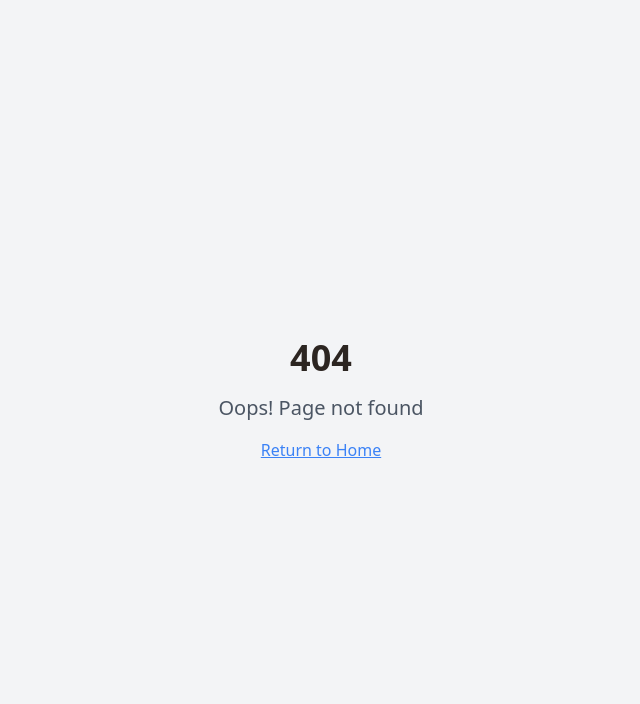
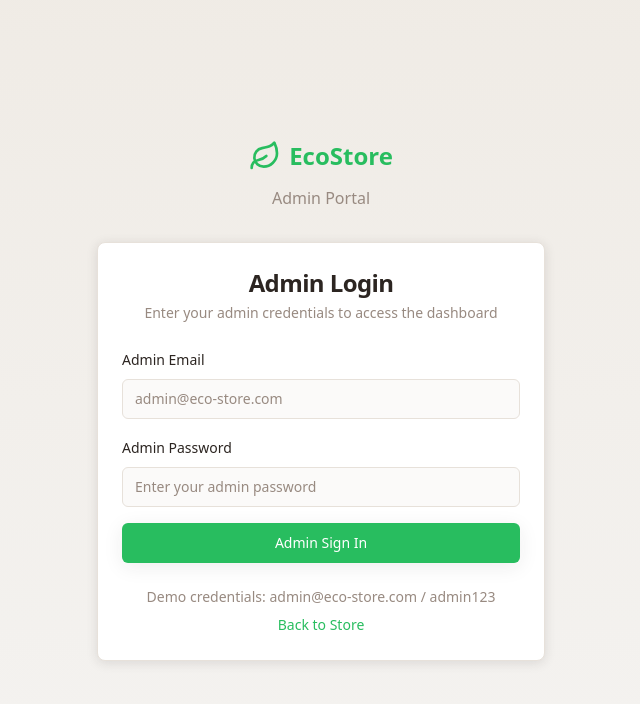
Before and after one commit to mahinbs/thread-thrift-hub, a React (Vite) app: page /admin/login in a window 1280 px wide. Before the commit this address had no page. Shown: the top 704 px of the page, without its empty margins (319-959 px from the left). Built offline with nearby package versions, Linux system fonts and the light colour scheme.

Commit message:
Fix: Restrict login to admin only
The AI reverted the customer login changes and ensured the login page is only for admin access.

```diff
--- a/src/App.tsx
+++ b/src/App.tsx
@@ -6,6 +6,7 @@ import { BrowserRouter, Routes, Route } from "react-router-dom";
 import Index from "./pages/Index";
 import Sell from "./pages/Sell";
 import Login from "./pages/Login";
+import AdminLogin from "./pages/AdminLogin";
 import Dashboard from "./pages/admin/Dashboard";
 import AddItem from "./pages/admin/AddItem";
 import Inventory from "./pages/admin/Inventory";
@@ -26,6 +27,7 @@ const App = () => (
           <Route path="/" element={<Index />} />
           <Route path="/sell" element={<Sell />} />
           <Route path="/login" element={<Login />} />
+          <Route path="/admin/login" element={<AdminLogin />} />
           <Route path="/collections/:category" element={<Collections />} />
           <Route path="/admin/dashboard" element={
             <ProtectedRoute>
--- a/src/components/Header.tsx
+++ b/src/components/Header.tsx
@@ -34,7 +34,7 @@ const Header = () => {
             </Link>
           </Button>
           <Button variant="eco" size="sm" asChild>
-            <Link to="/admin/dashboard">
+            <Link to="/admin/login">
               <ShoppingBag className="h-4 w-4" />
               <span className="hidden sm:inline ml-2">Admin</span>
             </Link>
--- /dev/null
+++ b/src/pages/AdminLogin.tsx
@@ -0,0 +1,132 @@
+import { useState } from "react"
+import { useNavigate, Link } from "react-router-dom"
+import { Button } from "@/components/ui/button"
+import { Input } from "@/components/ui/input"
+import { Label } from "@/components/ui/label"
+import { Card, CardContent, CardDescription, CardHeader, CardTitle } from "@/components/ui/card"
+import { Alert, AlertDescription } from "@/components/ui/alert"
+import { Loader2, Leaf } from "lucide-react"
+
+const AdminLogin = () => {
+  const [email, setEmail] = useState("")
+  const [password, setPassword] = useState("")
+  const [isLoading, setIsLoading] = useState(false)
+  const [error, setError] = useState("")
+  const navigate = useNavigate()
+
+  const handleSubmit = async (e: React.FormEvent) => {
+    e.preventDefault()
+    setIsLoading(true)
+    setError("")
+
+    // TODO: Replace with actual Supabase authentication
+    // Simulated admin login for demo purposes
+    try {
+      if (email === "admin@eco-store.com" && password === "admin123") {
+        // Simulate API call delay
+        await new Promise(resolve => setTimeout(resolve, 1000))
+
+        // Store auth token (would be JWT in real implementation)
+        localStorage.setItem("isAuthenticated", "true")
+        localStorage.setItem("userEmail", email)
+        localStorage.setItem("isAdmin", "true")
+
+        navigate("/admin/dashboard")
+      } else {
+        setError("Invalid admin credentials")
+      }
+    } catch (err) {
+      setError("Login failed. Please try again.")
+    } finally {
+      setIsLoading(false)
+    }
+  }
+
+  return (
+    <div className="min-h-screen bg-gradient-earth flex items-center justify-center p-4">
+      <div className="w-full max-w-md">
+        {/* Logo */}
+        <div className="text-center mb-8">
+          <Link to="/" className="inline-flex items-center gap-2 text-2xl font-bold text-primary">
+            <Leaf className="h-8 w-8" />
+            EcoStore
+          </Link>
+          <p className="text-muted-foreground mt-2">Admin Portal</p>
+        </div>
+
+        <Card className="shadow-card border-border">
+          <CardHeader className="space-y-1">
+            <CardTitle className="text-2xl font-bold text-center">Admin Login</CardTitle>
+            <CardDescription className="text-center">
+              Enter your admin credentials to access the dashboard
+            </CardDescription>
+          </CardHeader>
+          <CardContent>
+            <form onSubmit={handleSubmit} className="space-y-4">
+              {error && (
+                <Alert variant="destructive">
+                  <AlertDescription>{error}</AlertDescription>
+                </Alert>
+              )}
+
+              <div className="space-y-2">
+                <Label htmlFor="email">Admin Email</Label>
+                <Input
+                  id="email"
+                  type="email"
+                  placeholder="admin@eco-store.com"
+                  value={email}
+                  onChange={(e) => setEmail(e.target.value)}
+                  required
+                  disabled={isLoading}
+                />
+              </div>
+
+              <div className="space-y-2">
+                <Label htmlFor="password">Admin Password</Label>
+                <Input
+                  id="password"
+                  type="password"
+                  placeholder="Enter your admin password"
+                  value={password}
+                  onChange={(e) => setPassword(e.target.value)}
+                  required
+                  disabled={isLoading}
+                />
+              </div>
+
+              <Button
+                type="submit"
+                className="w-full"
+                disabled={isLoading}
+              >
+                {isLoading ? (
+                  <>
+                    <Loader2 className="mr-2 h-4 w-4 animate-spin" />
+                    Signing in...
+                  </>
+                ) : (
+                  "Admin Sign In"
+                )}
+              </Button>
+            </form>
+
+            <div className="mt-6 text-center">
+              <p className="text-sm text-muted-foreground">
+                Demo credentials: admin@eco-store.com / admin123
+              </p>
+              <Link
+                to="/"
+                className="text-sm text-primary hover:underline inline-block mt-2"
+              >
+                Back to Store
+              </Link>
+            </div>
+          </CardContent>
+        </Card>
+      </div>
+    </div>
+  )
+}
+
+export default AdminLogin
```
